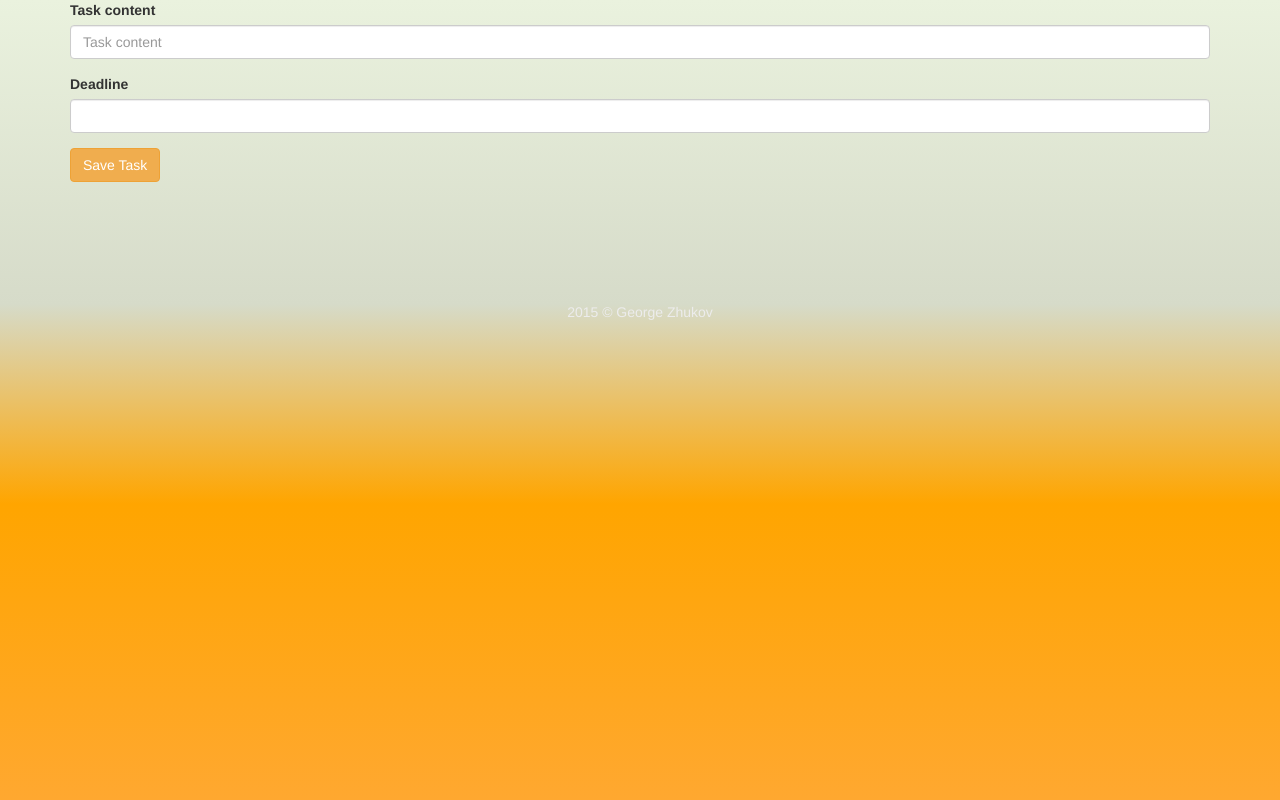
After one commit to GeorgeZhukov/taskmanager, a Django app: template taskmanager/tasks/templates/tasks/update_task.html in a window 1280 px wide. The commit adds this page. Run offline with Django 3.2, Linux system fonts and the light colour scheme; the template is opened without the code that fills it: values that come from a table or form of the project are taken from there, others are empty; some libraries are stand-ins or nearby versions.

Commit message:
added update task template

```diff
--- a/taskmanager/taskmanager/settings/base.py
+++ b/taskmanager/taskmanager/settings/base.py
@@ -77,6 +77,9 @@ INSTALLED_APPS += [
 ]
 
 SITE_ID = 1
+
+ACCOUNT_EMAIL_VERIFICATION = "none"
+ACCOUNT_EMAIL_REQUIRED = True
 
 
 MIDDLEWARE_CLASSES = (
--- a/taskmanager/tasks/forms.py
+++ b/taskmanager/tasks/forms.py
@@ -14,6 +14,7 @@ class TaskForm(forms.ModelForm):
         fields = ('content', 'deadline', )
         dateTimeOptions = {
             'startDate': datetime.now().strftime("%Y-%m-%d"),
+            'initialDate': datetime.now().strftime("%Y-%m-%d")
         }
         widgets = {
             'deadline': DateTimeWidget(usel10n=True, bootstrap_version=3, options=dateTimeOptions)
--- a/taskmanager/tasks/static/tasks/css/styles.css
+++ b/taskmanager/tasks/static/tasks/css/styles.css
@@ -1,7 +1,6 @@
 html, body {
-    height: 100%;
+    min-height: 100%;
 }
-
 body {
     background: #e0e0e0; /* Old browsers */
     background: -moz-linear-gradient(top, #e0e0e0 0%, #eaf2de 0%, #d6dbc9 38%, #ffa500 63%, #ffa830 100%); /* FF3.6+ */
--- a/taskmanager/tasks/templates/tasks/base.html
+++ b/taskmanager/tasks/templates/tasks/base.html
@@ -5,7 +5,7 @@
 <head>
     <meta charset="utf-8">
     <meta http-equiv="X-UA-Compatible" content="IE=edge">
-    <meta name="viewport" content="width=device-width, initial-scale=1">
+    <meta name="viewport" content="width=600, initial-scale=1">
     <!-- The above 3 meta tags *must* come first in the head; any other head content must come *after* these tags -->
     <title>{% trans 'Tasks manager' %}</title>
 
--- /dev/null
+++ b/taskmanager/tasks/templates/tasks/update_task.html
@@ -0,0 +1,10 @@
+{% extends 'tasks/base.html' %}
+{% load i18n bootstrap3 %}
+
+{% block page %}
+    <form class="form" method="post" role="form">
+        {% csrf_token %}
+        {% bootstrap_form form %}
+        <button class="btn btn-warning">{% trans 'Save Task' %}</button>
+    </form>
+{% endblock page %}
```
